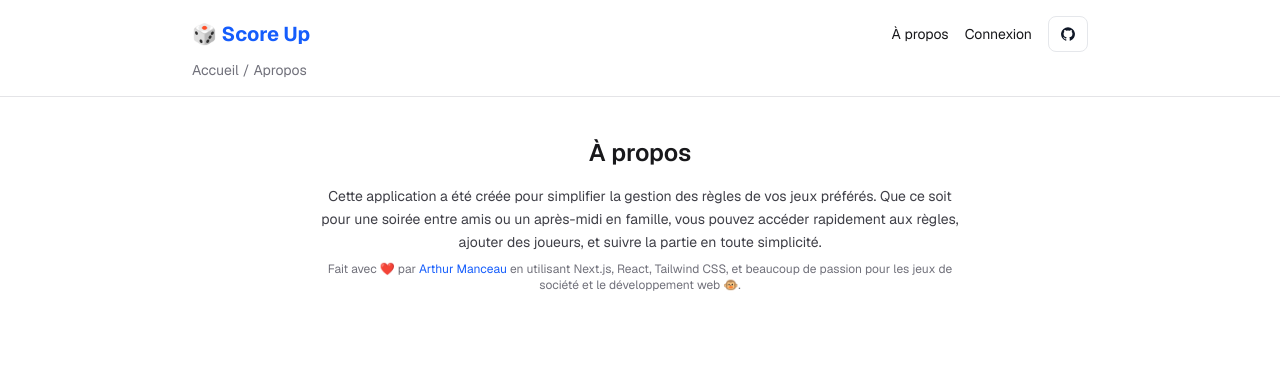
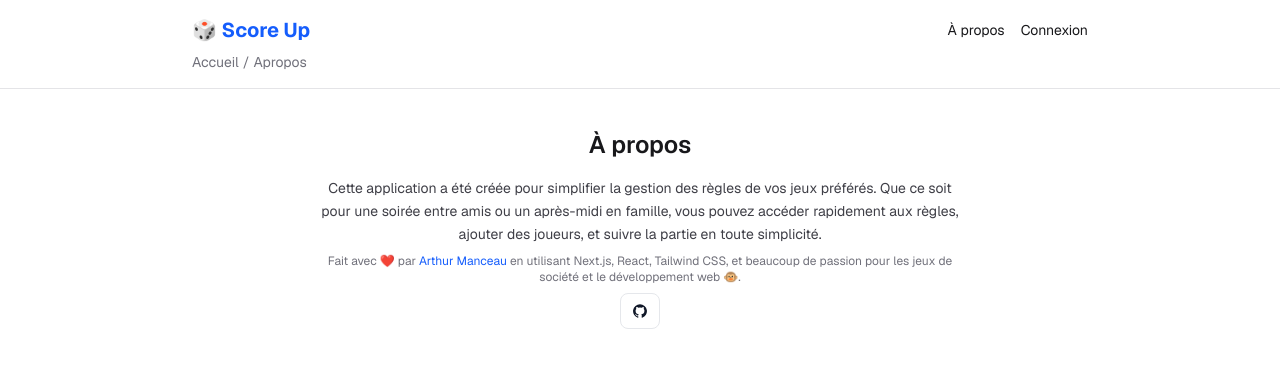
Before and after one commit to armanceau/score-up, a Next.js app in the folder my-app/: page /apropos in a window 1280 px wide. Shown: the top 368 px of the page. Built offline with nearby package versions, Linux system fonts and the light colour scheme; no server answers.

Commit message:
fix(): responsive

```diff
--- a/my-app/src/app/apropos/page.tsx
+++ b/my-app/src/app/apropos/page.tsx
@@ -22,9 +22,29 @@ export default function AProposPage() {
         >
           Arthur Manceau
         </a>{" "}
-        en utilisant Next.js, React, Tailwind CSS, et beaucoup de passion pour les jeux
-        de société et le développement web 🐵.
+        en utilisant Next.js, React, Tailwind CSS, et beaucoup de passion pour
+        les jeux de société et le développement web 🐵.
       </p>
+      <a
+        href="https://github.com/armanceau/score-up"
+        rel="noopener nofollow noreferrer"
+        target="_blank"
+        className="inline-flex items-center justify-center h-9 mt-2 px-3 text-xs font-medium text-gray-900 bg-white border border-gray-200 rounded-lg focus:outline-none hover:bg-gray-100 hover:text-blue-700 focus:z-10 focus:ring-2 focus:ring-gray-300 dark:focus:ring-gray-500 dark:bg-gray-800 dark:text-gray-400 dark:border-gray-600 dark:hover:text-white dark:hover:bg-gray-700"
+      >
+        <svg
+          className="w-3.5 h-3.5"
+          aria-hidden="true"
+          xmlns="http://www.w3.org/2000/svg"
+          fill="currentColor"
+          viewBox="0 0 20 20"
+        >
+          <path
+            fillRule="evenodd"
+            d="M10 .333A9.911 9.911 0 0 0 6.866 19.65c.5.092.678-.215.678-.477 0-.237-.01-1.017-.014-1.845-2.757.6-3.338-1.169-3.338-1.169a2.627 2.627 0 0 0-1.1-1.451c-.9-.615.07-.6.07-.6a2.084 2.084 0 0 1 1.518 1.021 2.11 2.11 0 0 0 2.884.823c.044-.503.268-.973.63-1.325-2.2-.25-4.516-1.1-4.516-4.9A3.832 3.832 0 0 1 4.7 7.068a3.56 3.56 0 0 1 .095-2.623s.832-.266 2.726 1.016a9.409 9.409 0 0 1 4.962 0c1.89-1.282 2.717-1.016 2.717-1.016.366.83.402 1.768.1 2.623a3.827 3.827 0 0 1 1.02 2.659c0 3.807-2.319 4.644-4.525 4.889a2.366 2.366 0 0 1 .673 1.834c0 1.326-.012 2.394-.012 2.72 0 .263.18.572.681.475A9.911 9.911 0 0 0 10 .333Z"
+            clipRule="evenodd"
+          ></path>
+        </svg>
+      </a>
     </section>
   );
 }
--- a/my-app/src/components/Navbar.tsx
+++ b/my-app/src/components/Navbar.tsx
@@ -69,27 +69,6 @@ export default function Navbar() {
                 Connexion
               </Link>
             )}
-
-            <a
-              href="https://github.com/armanceau/score-up"
-              rel="noopener nofollow noreferrer"
-              target="_blank"
-              className="inline-flex items-center justify-center h-9 px-3 text-xs font-medium text-gray-900 bg-white border border-gray-200 rounded-lg focus:outline-none hover:bg-gray-100 hover:text-blue-700 focus:z-10 focus:ring-2 focus:ring-gray-300 dark:focus:ring-gray-500 dark:bg-gray-800 dark:text-gray-400 dark:border-gray-600 dark:hover:text-white dark:hover:bg-gray-700"
-            >
-              <svg
-                className="w-3.5 h-3.5"
-                aria-hidden="true"
-                xmlns="http://www.w3.org/2000/svg"
-                fill="currentColor"
-                viewBox="0 0 20 20"
-              >
-                <path
-                  fillRule="evenodd"
-                  d="M10 .333A9.911 9.911 0 0 0 6.866 19.65c.5.092.678-.215.678-.477 0-.237-.01-1.017-.014-1.845-2.757.6-3.338-1.169-3.338-1.169a2.627 2.627 0 0 0-1.1-1.451c-.9-.615.07-.6.07-.6a2.084 2.084 0 0 1 1.518 1.021 2.11 2.11 0 0 0 2.884.823c.044-.503.268-.973.63-1.325-2.2-.25-4.516-1.1-4.516-4.9A3.832 3.832 0 0 1 4.7 7.068a3.56 3.56 0 0 1 .095-2.623s.832-.266 2.726 1.016a9.409 9.409 0 0 1 4.962 0c1.89-1.282 2.717-1.016 2.717-1.016.366.83.402 1.768.1 2.623a3.827 3.827 0 0 1 1.02 2.659c0 3.807-2.319 4.644-4.525 4.889a2.366 2.366 0 0 1 .673 1.834c0 1.326-.012 2.394-.012 2.72 0 .263.18.572.681.475A9.911 9.911 0 0 0 10 .333Z"
-                  clipRule="evenodd"
-                ></path>
-              </svg>
-            </a>
           </div>
 
           {/* Mobile burger */}
@@ -128,27 +107,6 @@ export default function Navbar() {
                 Connexion
               </Link>
             )}
-            <a
-              href="https://github.com/armanceau/score-up"
-              rel="noopener nofollow noreferrer"
-              target="_blank"
-              style={{ width: "fit-content" }}
-              className="inline-flex items-center justify-center h-9 px-3 text-xs font-medium text-gray-900 bg-white border border-gray-200 rounded-lg focus:outline-none hover:bg-gray-100 hover:text-blue-700 focus:z-10 focus:ring-2 focus:ring-gray-300 dark:focus:ring-gray-500 dark:bg-gray-800 dark:text-gray-400 dark:border-gray-600 dark:hover:text-white dark:hover:bg-gray-700"
-            >
-              <svg
-                className="w-3.5 h-3.5"
-                aria-hidden="true"
-                xmlns="http://www.w3.org/2000/svg"
-                fill="currentColor"
-                viewBox="0 0 20 20"
-              >
-                <path
-                  fillRule="evenodd"
-                  d="M10 .333A9.911 9.911 0 0 0 6.866 19.65c.5.092.678-.215.678-.477 0-.237-.01-1.017-.014-1.845-2.757.6-3.338-1.169-3.338-1.169a2.627 2.627 0 0 0-1.1-1.451c-.9-.615.07-.6.07-.6a2.084 2.084 0 0 1 1.518 1.021 2.11 2.11 0 0 0 2.884.823c.044-.503.268-.973.63-1.325-2.2-.25-4.516-1.1-4.516-4.9A3.832 3.832 0 0 1 4.7 7.068a3.56 3.56 0 0 1 .095-2.623s.832-.266 2.726 1.016a9.409 9.409 0 0 1 4.962 0c1.89-1.282 2.717-1.016 2.717-1.016.366.83.402 1.768.1 2.623a3.827 3.827 0 0 1 1.02 2.659c0 3.807-2.319 4.644-4.525 4.889a2.366 2.366 0 0 1 .673 1.834c0 1.326-.012 2.394-.012 2.72 0 .263.18.572.681.475A9.911 9.911 0 0 0 10 .333Z"
-                  clipRule="evenodd"
-                ></path>
-              </svg>
-            </a>
           </div>
         )}
 
--- a/my-app/src/components/jeu/InputJoueur.tsx
+++ b/my-app/src/components/jeu/InputJoueur.tsx
@@ -18,7 +18,7 @@ export default function InputJoueur({
   const [couleurChoisie, setCouleurChoisie] = useState<string>("");
 
   return (
-    <div className="flex gap-3">
+    <div className="flex gap-2 flex-wrap">
       <input
         type="text"
         value={nomJoueur}
```
